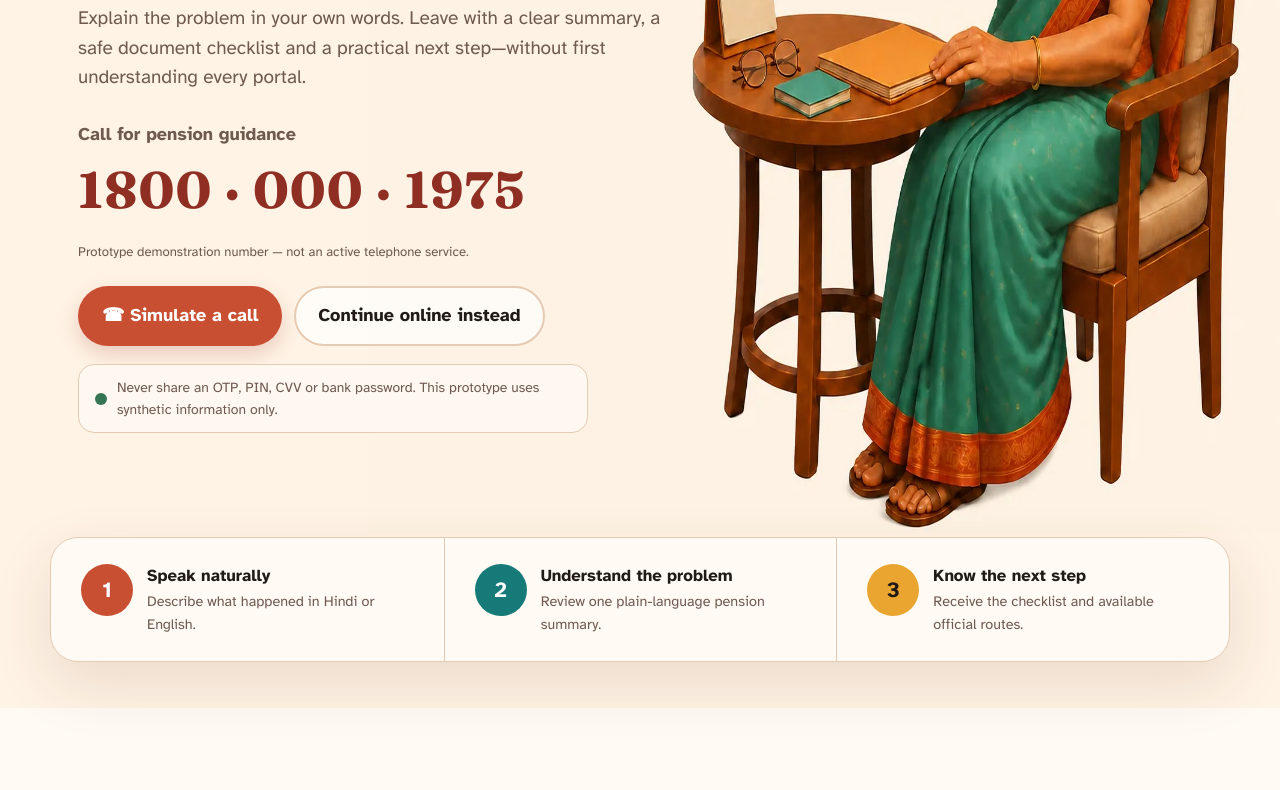
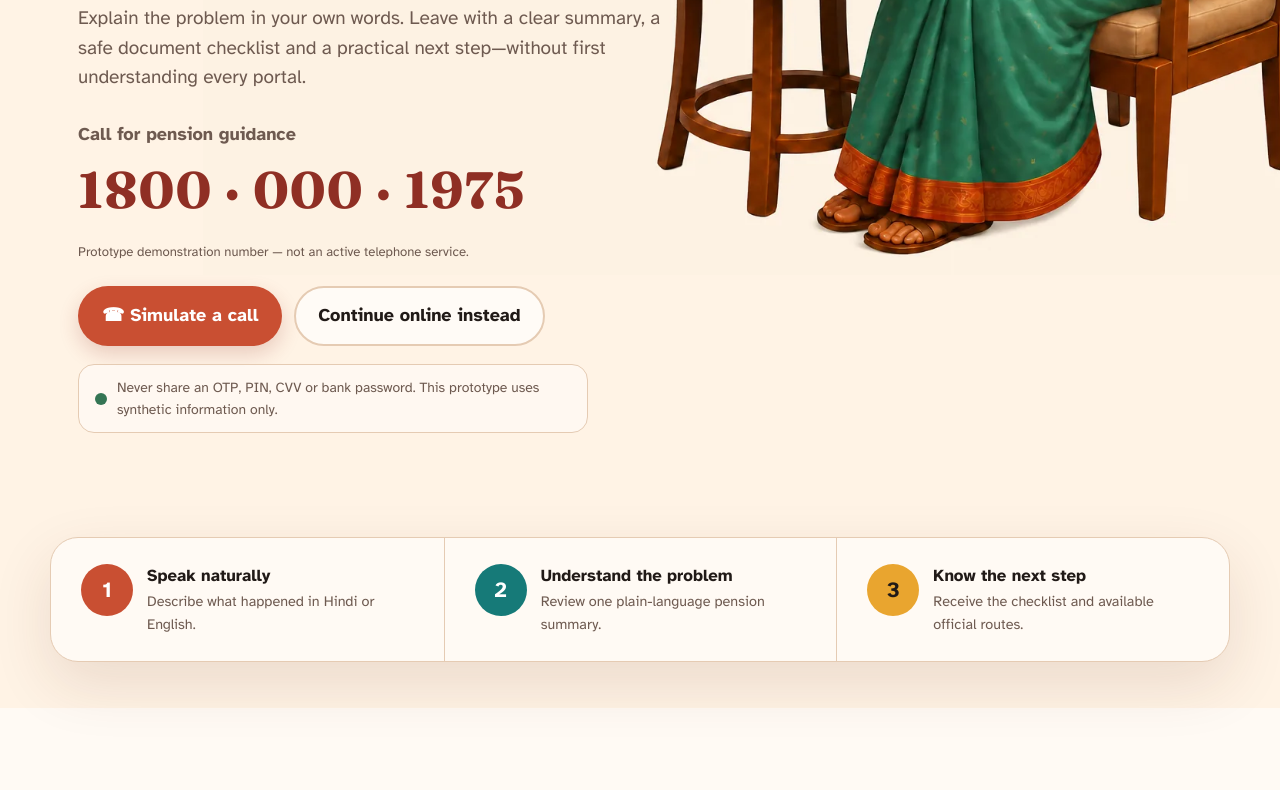
Before and after one commit to Coolmann2049/pension-restart, a plain HTML site: page index.html in a window 1280 px wide. Shown: the part 653-1443 px from the top of the page. Drawn offline with Linux system fonts and the light colour scheme.

Commit message:
Fix hero artwork proportions and responsive crop

```diff
--- a/index.html
+++ b/index.html
@@ -16,7 +16,7 @@
       href="https://fonts.googleapis.com/css2?family=Atkinson+Hyperlegible:wght@400;700&family=Fraunces:opsz,wght@9..144,600;9..144,700&display=swap"
       rel="stylesheet"
     />
-    <link rel="stylesheet" href="styles.css" />
+    <link rel="stylesheet" href="styles.css?v=20260827-4" />
   </head>
   <body>
     <a class="skip-link" href="#app">Skip to main content</a>
--- a/styles.css
+++ b/styles.css
@@ -282,9 +282,11 @@ h3 { font-size: clamp(1.35rem, 2.1vw, 1.75rem); }
 }
 .hero-art img {
   position: absolute;
-  right: -4%;
-  bottom: -2%;
-  width: min(1100px, 84vw);
+  right: -14%;
+  top: -2%;
+  width: 128%;
+  max-width: none;
+  height: auto;
   mix-blend-mode: normal;
 }
 
@@ -602,7 +604,7 @@ h3 { font-size: clamp(1.35rem, 2.1vw, 1.75rem); }
   .hero-number { font-size: clamp(2rem, 10vw, 3rem); }
   .hero-art { position: relative; inset: auto; height: 360px; margin: 22px -18px 0; opacity: 1; overflow: hidden; }
   .hero-art::before { right: 2%; top: 5%; width: 66%; height: 78%; }
-  .hero-art img { right: -16%; bottom: -1%; width: 138%; max-width: none; }
+  .hero-art img { top: -5%; right: -8%; width: 152%; }
   .hero-safety { width: 100%; font-size: .78rem; }
   .value-strip { margin: 0 18px; grid-template-columns: 1fr; }
   .value-item + .value-item { border-left: 0; border-top: 1px solid var(--line); }
```
